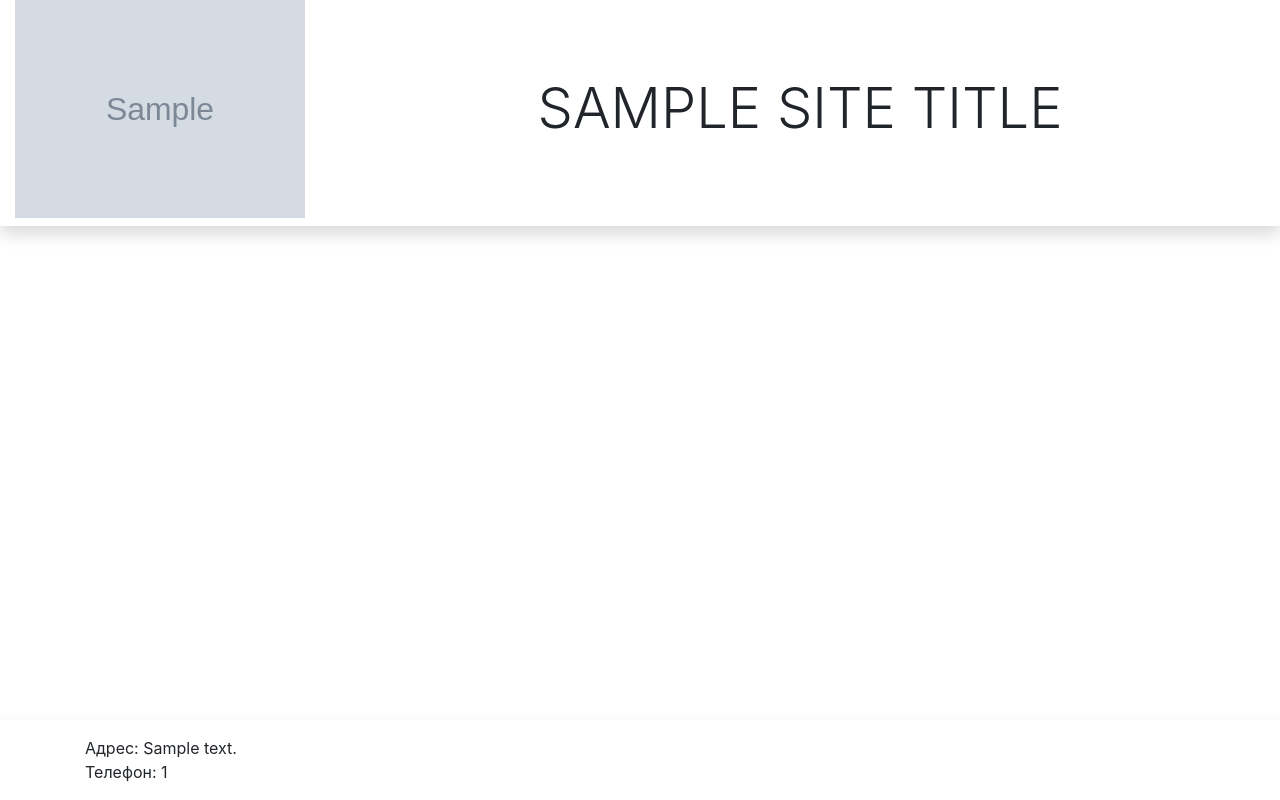
After one commit to 3ANov/django_cache_test, a Django app: template app/templates/base.html in a window 1280 px wide. The commit adds this page. Run offline with Django 3.2, Linux system fonts and the light colour scheme; the template is opened without the code that fills it: most values are stand-ins (such as "Sample title", 1, 10 or a date in 2020); grey boxes marked "Sample" are stand-in pictures; parts of the project's set-up code (start-up, migrations or seed data) failed here and were passed over.

Commit message:
made templates

```diff
--- a/app/shop/urls.py
+++ b/app/shop/urls.py
@@ -3,7 +3,8 @@ from django.urls import path
 from django.views.generic import TemplateView
 
 from main import settings
+from shop.views import IndexTemplateView
 
 urlpatterns = [
-    path('', TemplateView.as_view(template_name="shop/index.html")),
+    path('', IndexTemplateView.as_view(), name='home'),
 ] + static(settings.MEDIA_URL, document_root=settings.MEDIA_ROOT)
--- /dev/null
+++ b/app/templates/base.html
@@ -0,0 +1,39 @@
+{% load static %}
+<!DOCTYPE HTML>
+<html class="h-100">
+<head>
+    <meta name="viewport" content="width=device-width, initial-scale=1, shrink-to-fit=no">
+    <meta name="description" content="{{ site_seo_description }}">
+    <meta charset="utf-8">
+    <!-- CSS -->
+    <link rel="stylesheet" href="https://cdn.jsdelivr.net/npm/bootstrap@4.5.3/dist/css/bootstrap.min.css" integrity="sha384-TX8t27EcRE3e/ihU7zmQxVncDAy5uIKz4rEkgIXeMed4M0jlfIDPvg6uqKI2xXr2" crossorigin="anonymous">
+
+    <!-- jQuery and JS bundle w/ Popper.js -->
+    <script src="https://code.jquery.com/jquery-3.5.1.slim.min.js" integrity="sha384-DfXdz2htPH0lsSSs5nCTpuj/zy4C+OGpamoFVy38MVBnE+IbbVYUew+OrCXaRkfj" crossorigin="anonymous"></script>
+    <script src="https://cdn.jsdelivr.net/npm/bootstrap@4.5.3/dist/js/bootstrap.bundle.min.js" integrity="sha384-ho+j7jyWK8fNQe+A12Hb8AhRq26LrZ/JpcUGGOn+Y7RsweNrtN/tE3MoK7ZeZDyx" crossorigin="anonymous"></script>
+</head>
+<body class="d-flex flex-column h-100">
+<header class="row align-items-center mx-0 pb-2 shadow">
+    <div class="col-3">
+        <img src="{{ site_logo_image.url }}" class="img-fluid">
+    </div>
+    <div class="col text-uppercase text-center"><span class="display-4 ">{{ site_title }}</span></div>
+</header>
+
+<main role="main" class="flex-shrink-0">
+
+    <div class="container">
+        <!-- Main body -->
+        {% block content %}
+        {% endblock %}
+    </div>
+</main>
+
+<footer class="footer mt-auto py-3 bg_darkslategray shadow">
+    <div class="container">
+        <div> Адрес: {{ site_address }}</div>
+        <div>Телефон: {{ site_telephone_number }}</div>
+    </div>
+</footer>
+</body>
+</html>
```
Also changed, not shown: app/shop/views.py (+22 -1 lines), app/templates/shop/index.html (+9 -8 lines).
